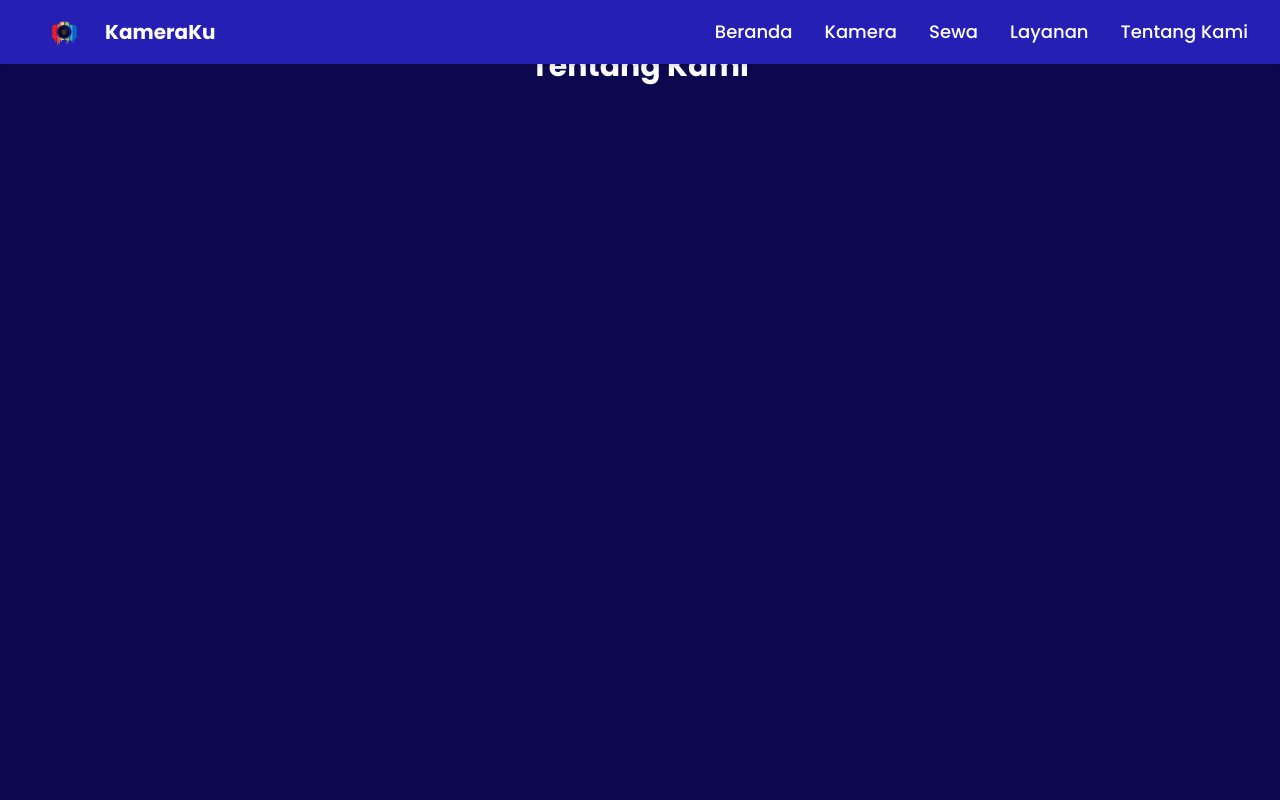
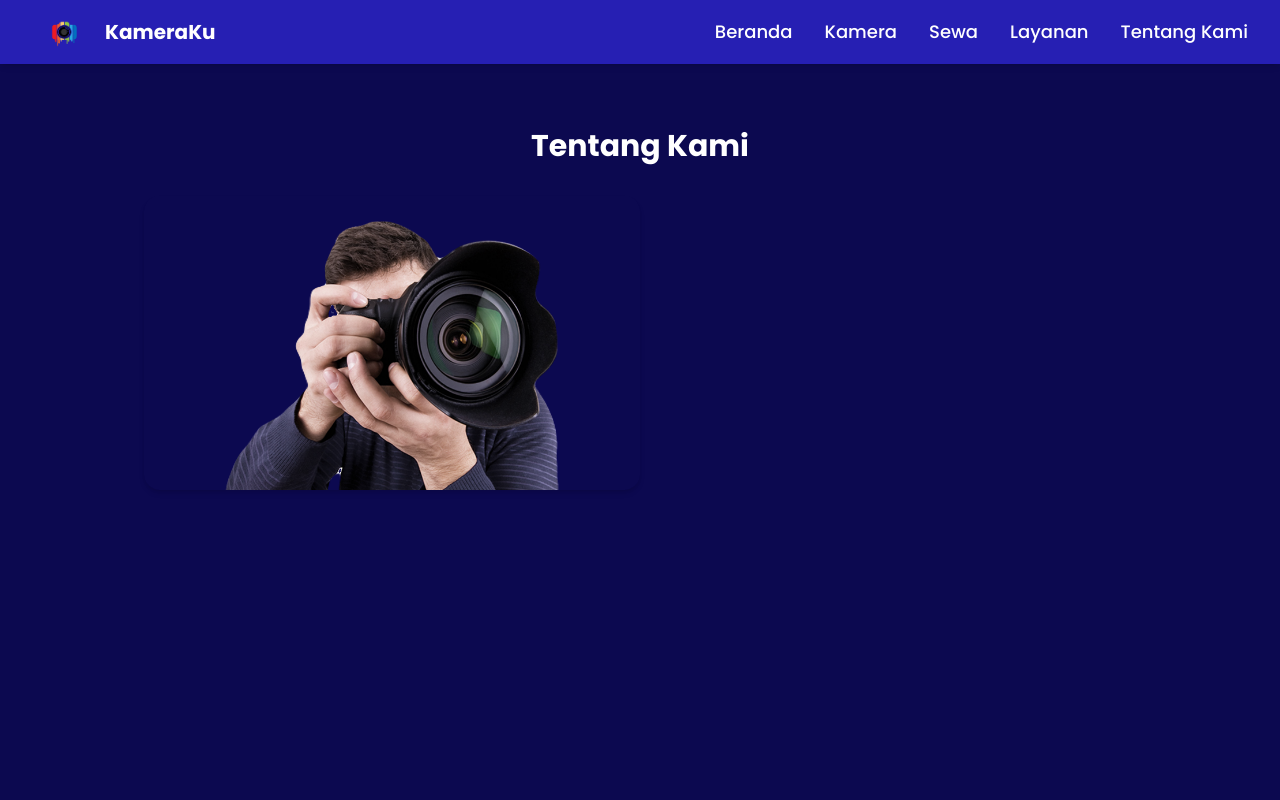
Before and after one commit to jefritirta30/Ondemande, a Next.js app in the folder frontend/: page /tentang in a window 1280 px wide. Shown: the top 800 px of the page. Built offline with nearby package versions, Linux system fonts and the light colour scheme.

Commit message:
jefri: membuat section image di halaman layanan kami

```diff
--- a/frontend/app/tentang/page.tsx
+++ b/frontend/app/tentang/page.tsx
@@ -1,9 +1,21 @@
+import Image from 'next/image'
 import React from 'react'
 
 export default function AboutPage() {
   return (
     <main className="max-w-5xl mx-auto px-4 py-12">
-        <h1 className="text-3xl font-bold text-center mb-8">Tentang Kami</h1>
+        <h1 className="text-3xl font-bold text-center mb-8 mt-20">Tentang Kami</h1>
+        <div className="flex flex-col md:flex-row items-center gap-8">
+            <div className="md:w-1/2">
+            <Image
+                src="/fotohero.PNG" // ganti dengan gambar yang sesuai di folder public
+                alt="Tentang KameraKu"
+                width={600}
+                height={400}
+                className="rounded-2xl shadow-md"
+            />
+            </div>
+        </div>
     </main>
   )
 }
```
